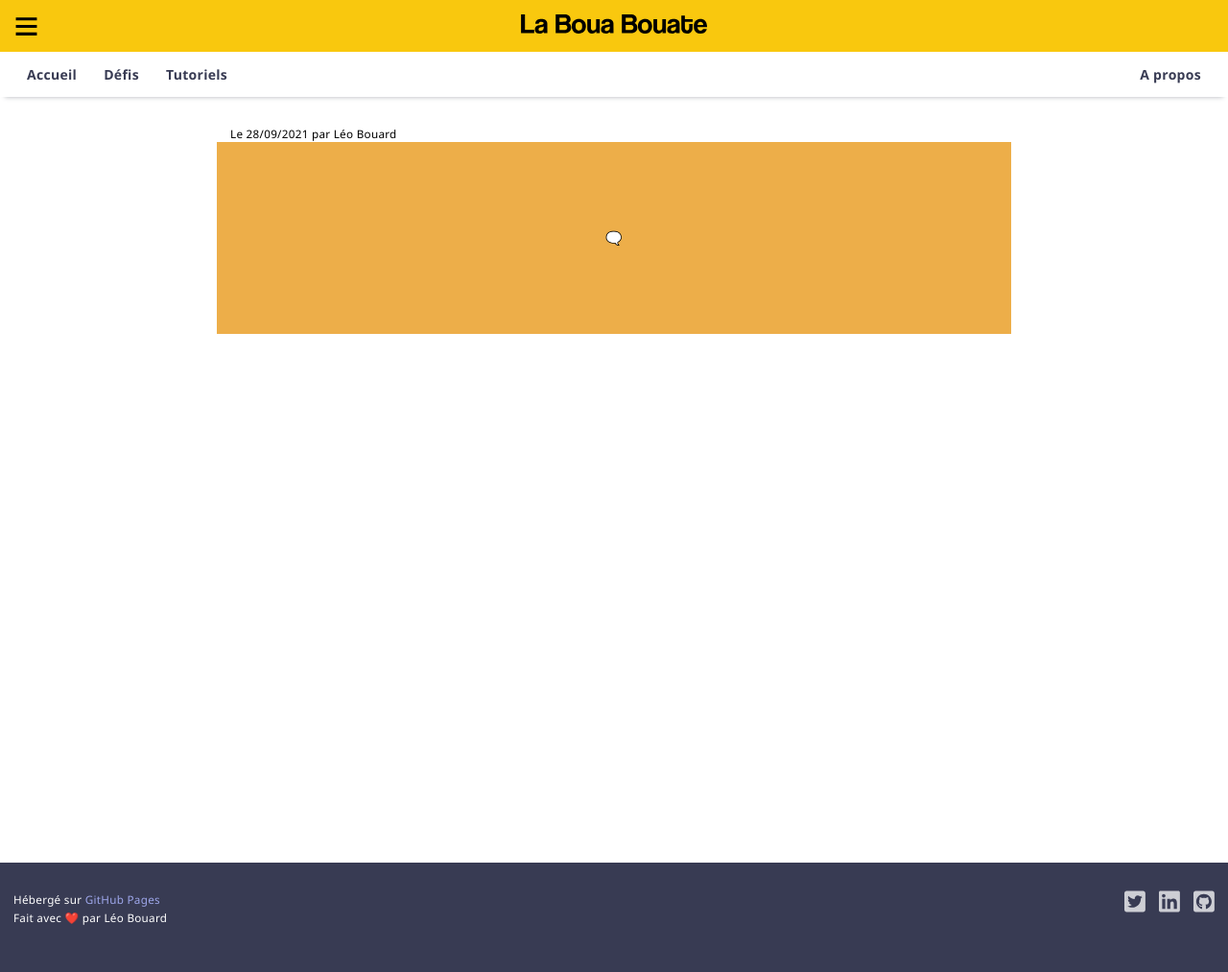
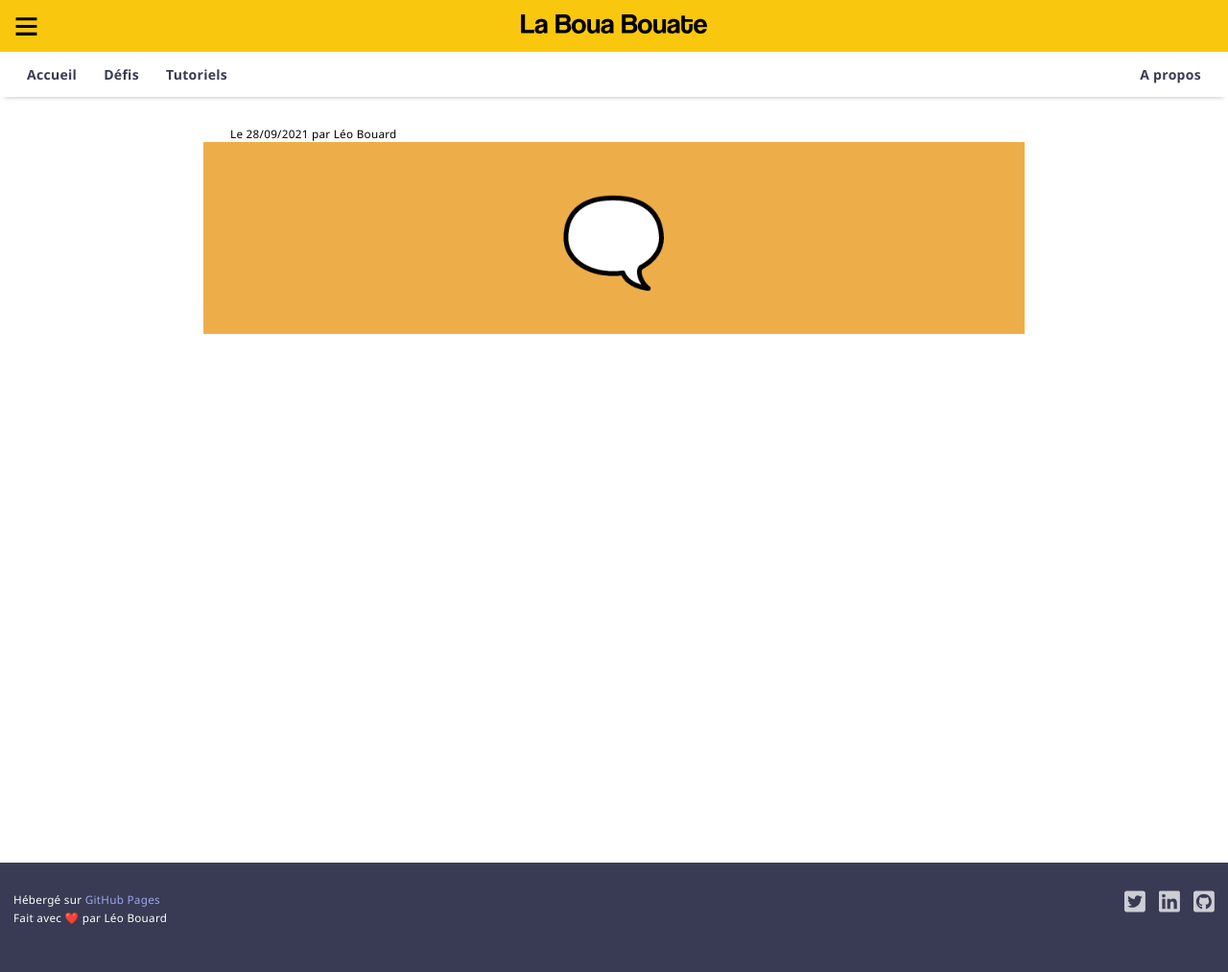
Before and after one commit to leobouard/leobouard.github.io, a Jekyll site: the page built from _posts/2021-09-28-begaiement.md, in a window 1280 px wide. Shown: the whole page at 96% size. Built offline with Jekyll 4.4.1, drawn with Linux system fonts in a browser that asks for light colours.

Commit message:
Update posts.scss

```diff
--- a/assets/css/posts.scss
+++ b/assets/css/posts.scss
@@ -65,4 +65,5 @@
     line-height: 200px;
     display: flex;
     justify-content: center;
+    font-size: 90px;
 }
```
